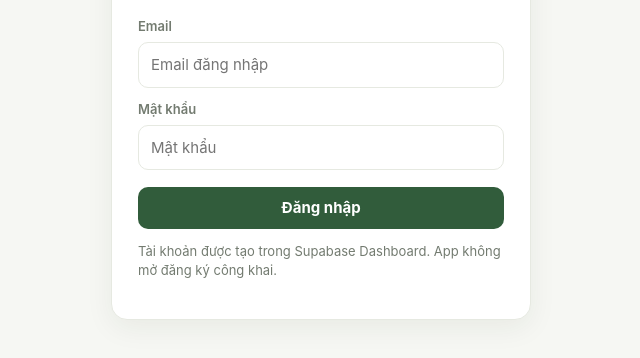
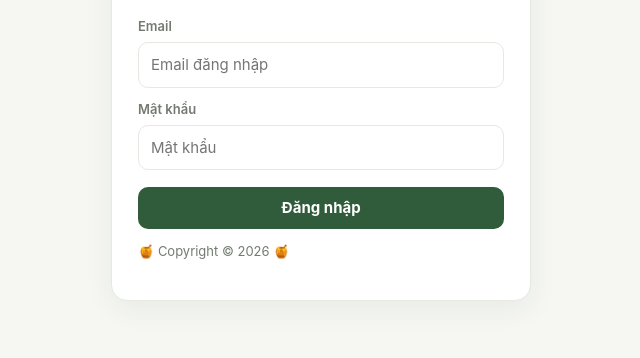
Before and after one commit to minzz12/qlmatong, a plain HTML site: page index.html in a window 1280 px wide. Shown: the part 240-598 px from the top of the page, without its empty margins (319-959 px from the left). Drawn offline with nearby package versions, Linux system fonts and the light colour scheme.

Commit message:
Update index.html

```diff
--- a/index.html
+++ b/index.html
@@ -83,7 +83,7 @@ button{touch-action:manipulation;min-height:42px}
   <div class="field" style="margin-top:12px"><label>Mật khẩu</label><input id="password" type="password" autocomplete="current-password" placeholder="Mật khẩu"></div>
   <button class="primary" style="width:100%;margin-top:17px" id="loginBtn">Đăng nhập</button>
   <p id="loginError" class="status" style="color:#b33b32"></p>
-  <p class="status">Tài khoản được tạo trong Supabase Dashboard. App không mở đăng ký công khai.</p>
+  <p class="status">🍯 Copyright © 2026 🍯</p>
 </div>
 
 <main id="app" class="wrap hidden">
```
